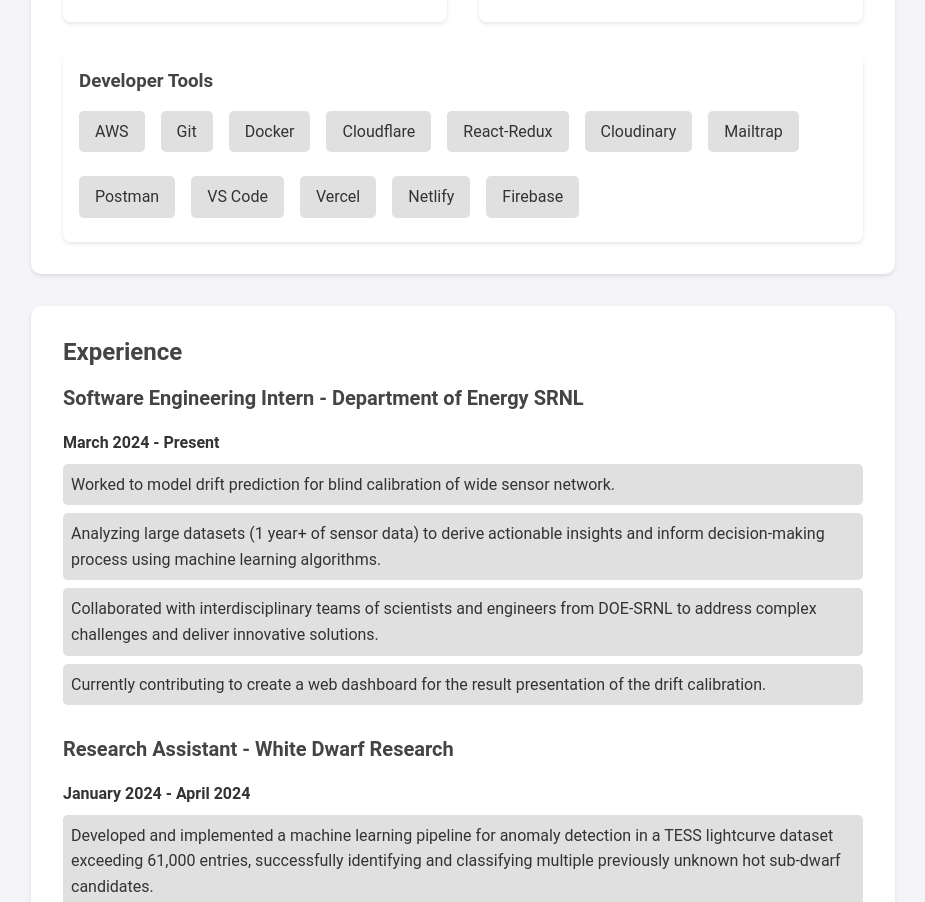
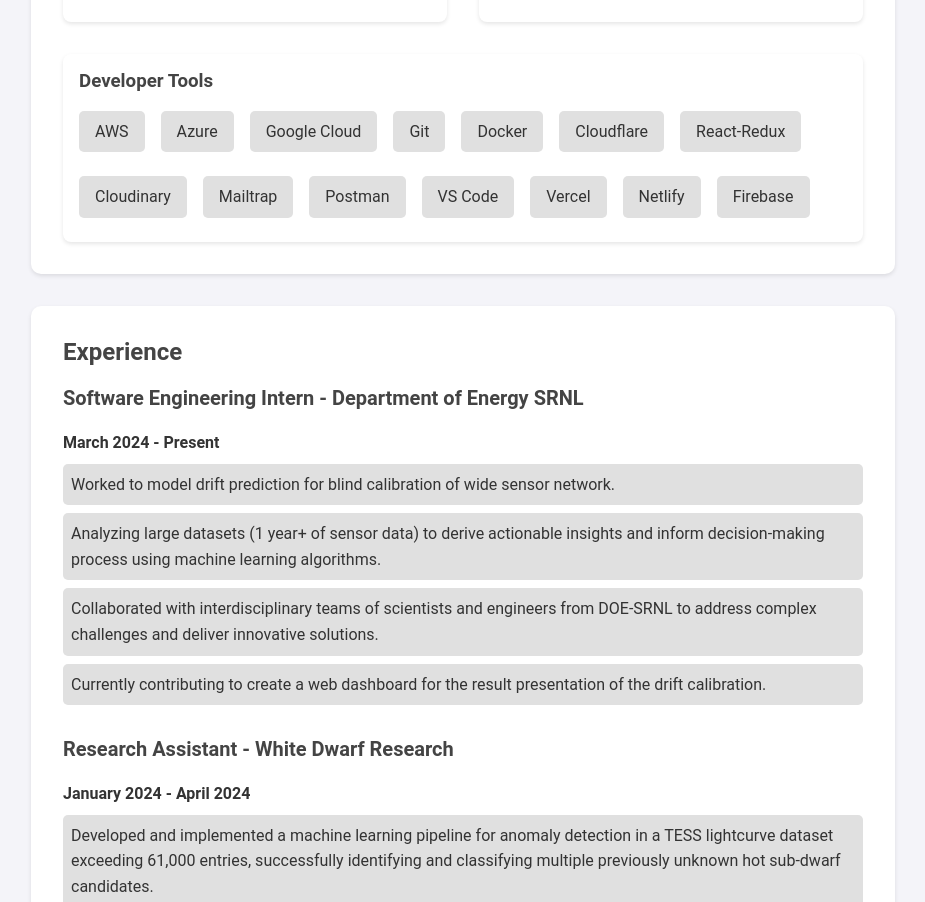
Before and after one commit to SGnawali25/SGPortfolio, a React (Vite) app: page / in a window 1280 px wide. Shown: the part 1120-2022 px from the top of the page, without its empty margins (177-1102 px from the left). Built offline with nearby package versions, Linux system fonts and the light colour scheme.

Commit message:
skills added

```diff
--- a/src/components/Skills.jsx
+++ b/src/components/Skills.jsx
@@ -38,6 +38,8 @@
         <h3>Developer Tools</h3>
         <ul>
           <li>AWS</li>
+          <li>Azure</li>
+          <li>Google Cloud</li>
           <li>Git</li>
           <li>Docker</li>
           <li>Cloudflare</li>
```
